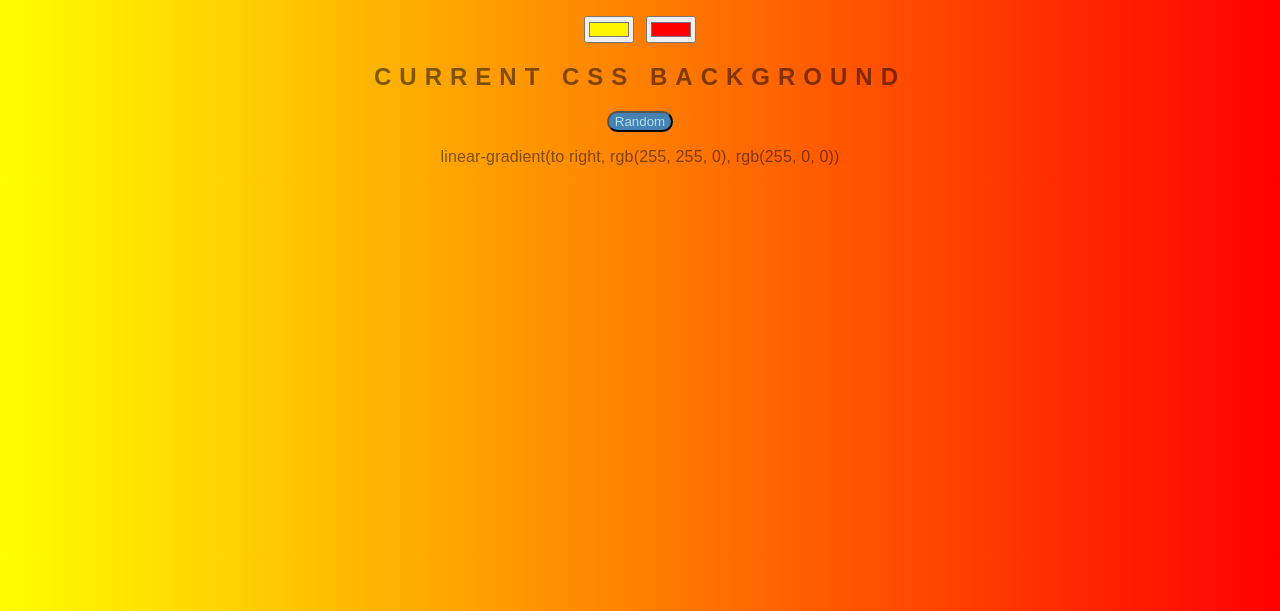
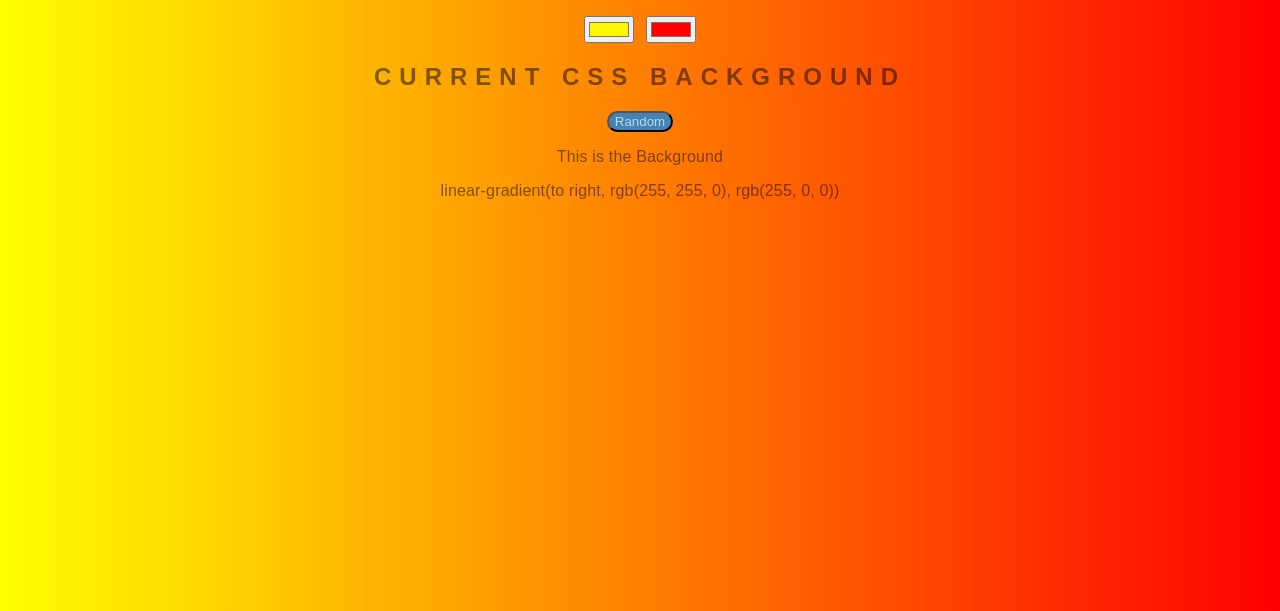
Before and after one commit to AndreKemp/gitHub_command_tests, a plain HTML site: page index.html in a window 1280 px wide. Shown: the part 189-800 px from the top of the page. Drawn offline with Linux system fonts and the light colour scheme.

Commit message:
Changed Text

```diff
--- a/index.html
+++ b/index.html
@@ -11,6 +11,7 @@
         <input  oninput="setGradient()" type="color" name="color2" class ="color2" value="#ff0000">
         <h2>Current CSS Background</h2>
         <button id="random">Random</button>
+        <h3>This is the Background</h3>
         <h3>linear-gradient(to right, rgb(255, 255, 0), rgb(255, 0, 0))</h3>
         <script type="text/javascript" src="script.js"></script>
     </body>
```
